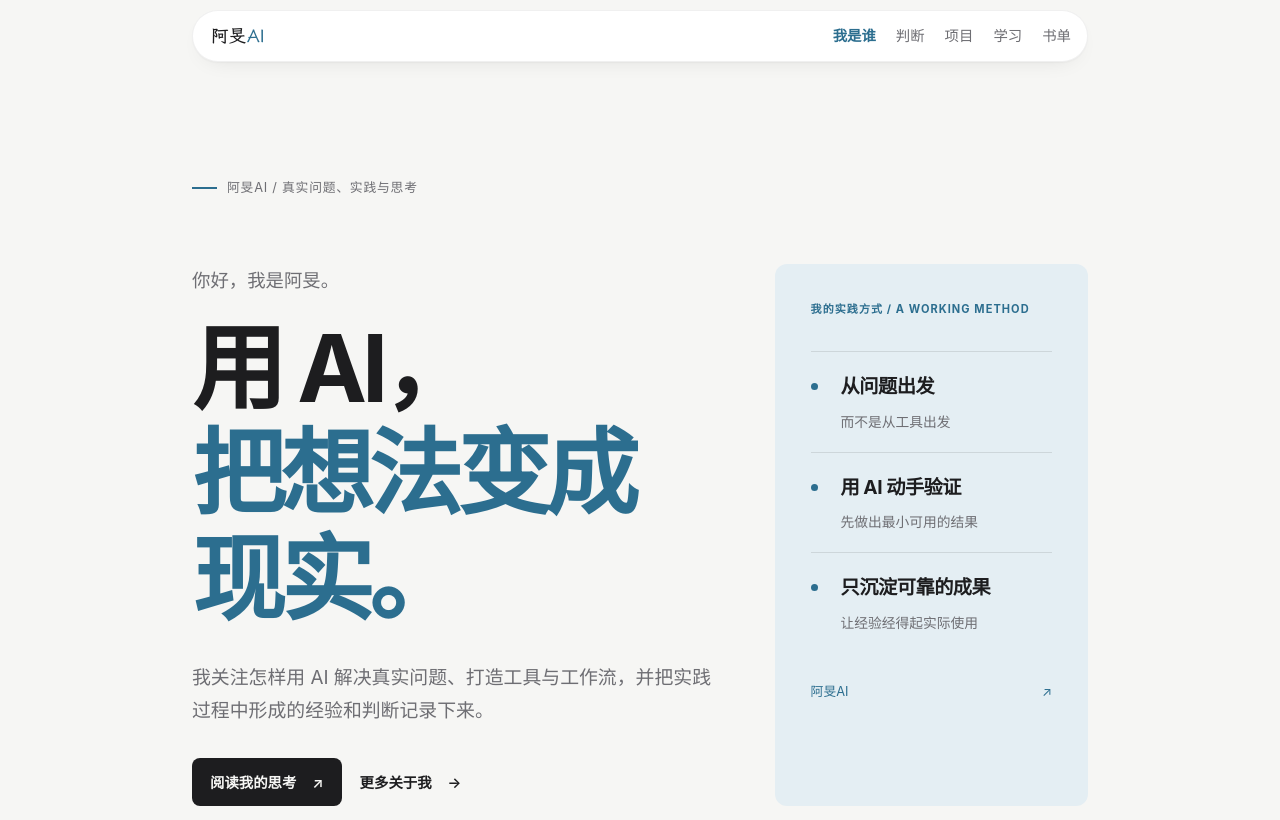
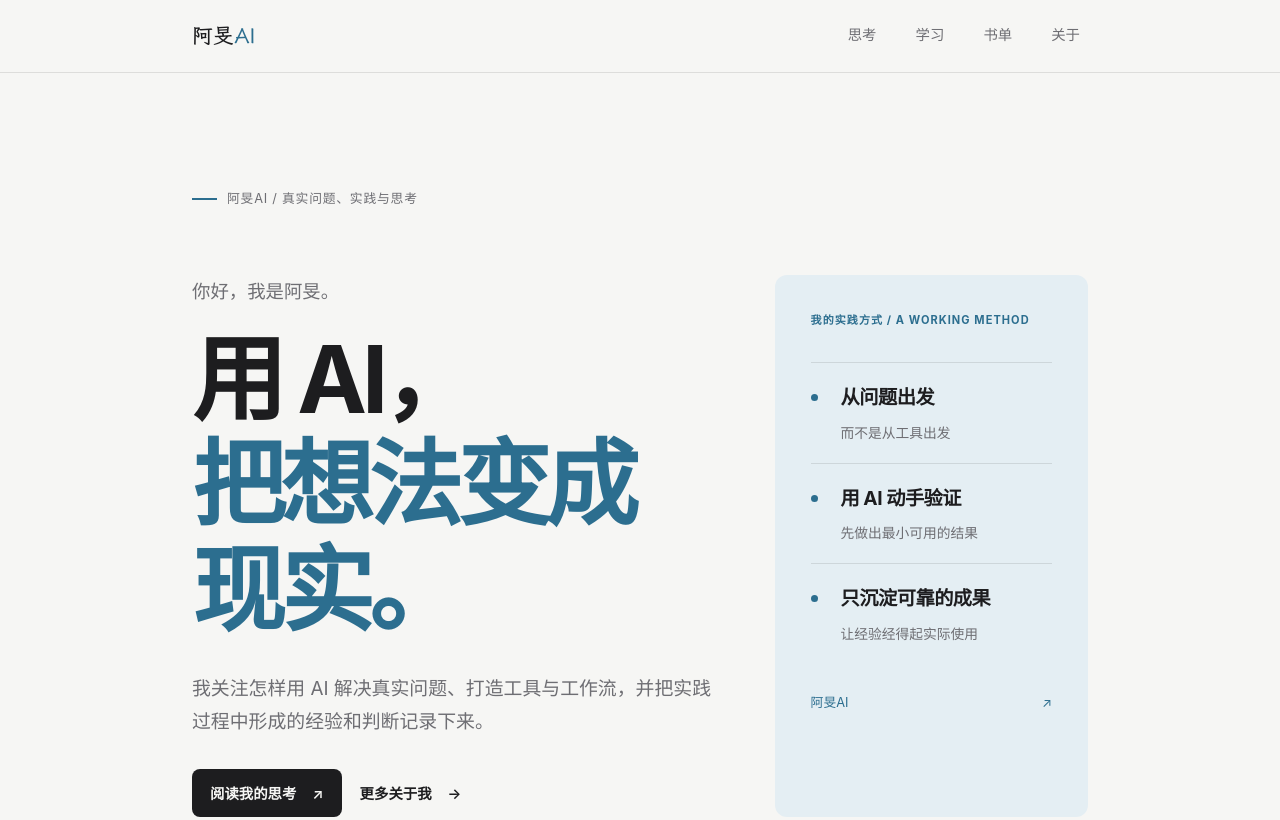
Before and after one commit to zoommbi/amin-ai-site, an Astro site: page / in a window 1280 px wide. Shown: the top 820 px of the page. Built offline with nearby package versions, Linux system fonts and the light colour scheme; Astro itself is replaced by a stand-in of ours.

Commit message:
feat(site): prioritize thinking and learning over live project status

```diff
--- a/src/components/SiteHeader.astro
+++ b/src/components/SiteHeader.astro
@@ -1,23 +1,22 @@
 ---
 const links = [
-  { href: '/', label: '我是谁' },
-  { href: '/judgments/', label: '判断' },
-  { href: '/projects/', label: '项目' },
+  { href: '/judgments/', label: '思考' },
   { href: '/learning/', label: '学习' },
   { href: '/reading/', label: '书单' },
+  { href: '/about/', label: '关于' },
 ];
 
-// 当前页面的导航高亮
 const path = Astro.url.pathname;
-const isCurrent = (href: string) => (href === '/' ? path === '/' : path.startsWith(href));
+const isCurrent = (href: string) => path.startsWith(href);
 ---
+
 <header class="site-header">
   <div class="container">
-    <div class="bar glass">
-      <a class="brand" href="/">阿旻<span>AI</span></a>
-      <nav aria-label="页面导航">
-        {links.map((l) => (
-          <a href={l.href} aria-current={isCurrent(l.href) ? 'page' : undefined}>{l.label}</a>
+    <div class="bar">
+      <a class="brand" href="/" aria-label="阿旻AI，返回首页">阿旻<span>AI</span></a>
+      <nav aria-label="主要导航">
+        {links.map((link) => (
+          <a href={link.href} aria-current={isCurrent(link.href) ? 'page' : undefined}>{link.label}</a>
         ))}
       </nav>
     </div>
@@ -25,82 +24,55 @@ const isCurrent = (href: string) => (href === '/' ? path === '/' : path.startsWi
 </header>
 
 <style>
-  /* 悬浮的玻璃导航条 */
   .site-header {
     position: sticky;
     top: 0;
-    z-index: 10;
-    padding-top: 10px;
+    z-index: 30;
+    background: var(--bg);
+    border-bottom: 1px solid var(--line-soft);
   }
   .bar {
+    min-height: 72px;
     display: flex;
     align-items: center;
     justify-content: space-between;
-    gap: 12px;
-    height: 52px;
-    padding: 0 8px 0 18px;
-    border-radius: 999px;
+    gap: 16px;
   }
   .brand {
     font-family: var(--font-wordmark);
     font-weight: 700;
-    font-size: 1.1rem;
+    font-size: 1.3rem;
+    line-height: 1;
     color: var(--ink);
     text-decoration: none;
     white-space: nowrap;
   }
-  .brand span {
-    color: var(--accent);
-    margin-left: 0.06em;
-  }
-  nav {
-    display: flex;
-    gap: 4px;
-    min-width: 0;
-  }
+  .brand span { color: var(--accent); margin-left: .06em; }
+  nav { display: flex; gap: clamp(6px, 1.8vw, 24px); flex: none; }
   nav a {
+    display: inline-flex;
+    justify-content: center;
+    align-items: center;
+    min-height: 44px;
+    padding: 8px 8px;
     color: var(--ink-soft);
     text-decoration: none;
-    font-size: 0.9rem;
-    padding: 6px 8px;
-    border-radius: 999px;
+    font-size: .9rem;
+    font-weight: 550;
     white-space: nowrap;
+    border-bottom: 2px solid transparent;
   }
-  nav a[aria-current='page'] {
-    color: var(--accent);
-    font-weight: 600;
+  nav a[aria-current='page'] { color: var(--ink); border-color: var(--accent); }
+  nav a:hover { color: var(--ink); }
+  a:focus-visible { outline: 2px solid var(--accent); outline-offset: 3px; }
+  @media (max-width: 480px) {
+    .bar { min-height: 62px; gap: 6px; }
+    .brand { font-size: 1.09rem; }
+    nav { gap: 0; }
+    nav a { padding: 8px 6px; font-size: .83rem; }
   }
-  nav a:hover,
-  nav a:focus-visible {
-    background: var(--chip-bg);
-    box-shadow: var(--chip-shadow);
-    color: var(--ink);
-    outline: none;
-  }
-  /* 手机用字标进入首页，导航保留四个独立板块，避免窄屏横向滚动。 */
-  @media (max-width: 640px) {
-    .bar {
-      padding-left: 14px;
-    }
-    nav a {
-      padding: 6px 6px;
-      font-size: 0.85rem;
-    }
-    nav a:first-child {
-      display: none;
-    }
-  }
-  @media (max-width: 360px) {
-    .bar {
-      gap: 6px;
-      padding-left: 12px;
-    }
-    nav {
-      gap: 1px;
-    }
-    nav a {
-      padding: 6px 5px;
-      font-size: 0.82rem;
-    }
+  @media (max-width: 350px) {
+    .brand { font-size: 1rem; }
+    nav a { padding: 7px 5px; font-size: .8rem; }
   }
 </style>
```
